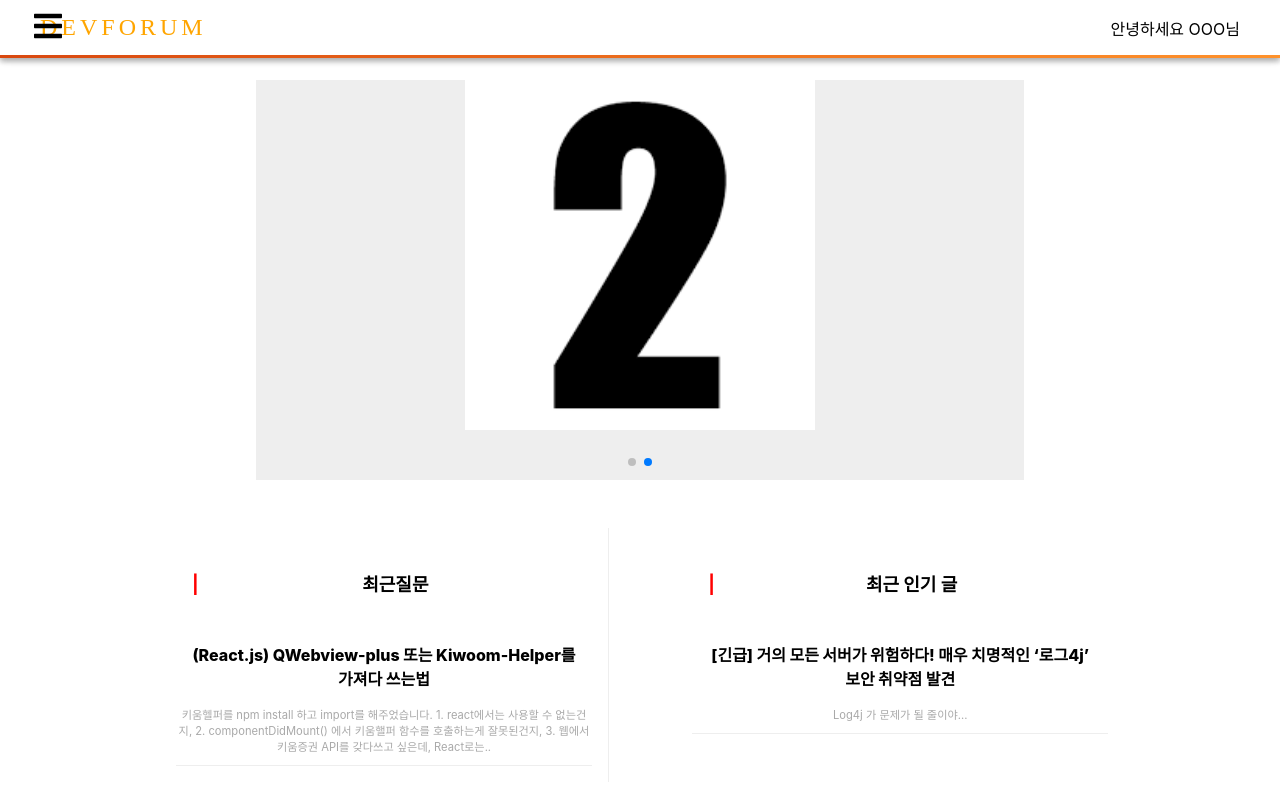
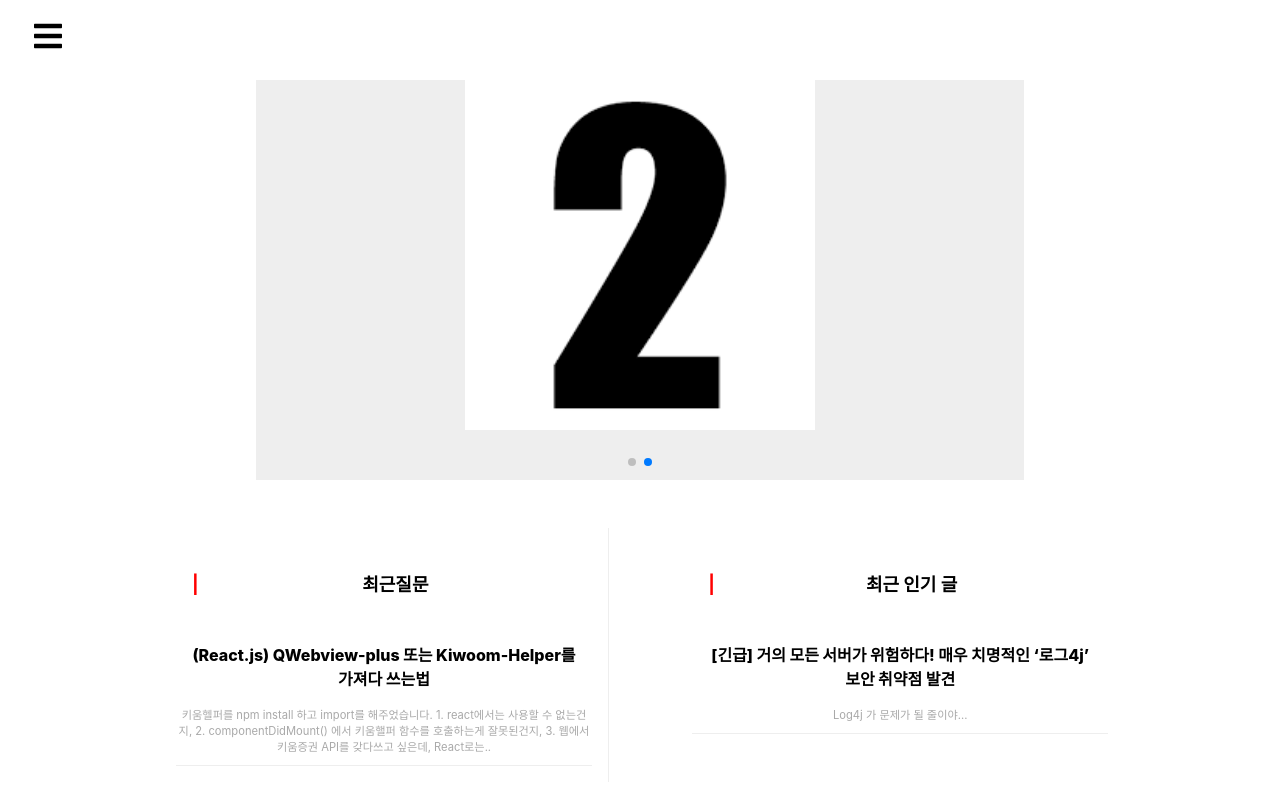
Before and after one commit to tissue-cell/DevForum_Front, a React (Create React App) app: page / in a window 1280 px wide. Shown: the top 792 px of the page. Built offline with nearby package versions, Linux system fonts and the light colour scheme.

Commit message:
Revert "feat : 헤더 추가"
This reverts commit 24b3069f0eb25200345014bafbb1a8ee9ade2e18.

```diff
--- a/package.json
+++ b/package.json
@@ -8,7 +8,6 @@
     "@testing-library/user-event": "^13.5.0",
     "axios": "^0.25.0",
     "http-proxy-middleware": "^2.0.3",
-    "open-color": "^1.9.1",
     "react": "^17.0.2",
     "react-dom": "^17.0.2",
     "react-google-recaptcha": "^2.1.0",
--- a/src/App.js
+++ b/src/App.js
@@ -20,9 +20,7 @@ function App() {
   return (
     <div>
       <BrowserRouter>
-      <Sidebar>
-        안녕하세요 OOO님
-      </Sidebar>
+      <Sidebar />
         <Routes>
           <Route path="/" element={<Index />}/>
           <Route path="/login" element={<Login />}/>
--- a/src/components/Sidebar.js
+++ b/src/components/Sidebar.js
@@ -5,83 +5,12 @@ import { Link } from 'react-router-dom';
 import { SidebarData } from './SidebarData';
 import { IconContext } from 'react-icons';
 import '../styles/Sidebar.css'
-import styled from 'styled-components';
-import oc from 'open-color';
-import { shadow, media } from '././styleUtil';
 
-// 상단 고정, 그림자
-const Positioner = styled.div`
-    display: flex;
-    flex-direction: column;
-    position: fixed;
-    top: 0px;
-    width: 100%;
-    ${shadow(1)}
-`;
-
-// 흰 배경, 내용 중간 정렬
-const WhiteBackground = styled.div`
-    background: white;
-    display: flex;
-    justify-content: center;
-    height: auto;
-`;
-
-// 해더의 내용
-const HeaderContents = styled.div`
-    width: 1200px;
-    height: 55px;
-    display: flex;
-    flex-direction: row;
-    align-items: center;
-
-    padding-right: 1rem;
-    padding-left: 1rem;
-
-    ${media.wide`
-        width: 992px;
-    `}
-
-    ${media.desktop`
-        width: 100%;
-    `}
-`;
-
-// 로고
-const Logo = styled.div`
-    font-size: 1.5rem;
-    letter-spacing: 4px;
-    color: orange;
-    font-family: 'Rajdhani';
-`;
-
-// 중간 여백
-const Spacer = styled.div`
-    flex-grow: 1;
-`;
-
-// 하단 그래디언트 테두리
-const GradientBorder = styled.div`
-    height: 3px;
-    background: linear-gradient(to right, ${oc.orange[9]}, ${oc.orange[5]});
-`;
-
-function Sidebar(props) {
+function Sidebar() {
     const [Sidebar, setSidebar] = useState(false);
     const showSidebar = ()=> setSidebar(!Sidebar);
     return (
         <>
-        <Positioner>
-            <WhiteBackground>
-                <HeaderContents>
-                    <Logo>DEVFORUM</Logo>
-                    <Spacer/>
-                    {props.children}
-                </HeaderContents>
-            </WhiteBackground>
-            <GradientBorder/>
-        </Positioner>
-
          <IconContext.Provider value={{ color: 'black' }}>
             <div className="navbar">
               <Link to="#" className="menu-bars">
--- a/src/components/styleUtil.js
+++ /dev/null
@@ -1,31 +0,0 @@
-import { css } from 'styled-components';
-
-// 미디어 쿼리 헬퍼: https://www.styled-components.com/docs/advanced#media-templates 참조
-export const sizes = {
-    wide: '1200px',
-    desktop: '992px',
-    tablet: '768px',
-    phone: '376px'
-};
-
-export const media = Object.keys(sizes).reduce((acc, label) => {
-    acc[label] = (...args) => css`
-        @media (max-width: ${sizes[label]}) {
-            ${css(...args)}
-        }
-    `;
-    return acc;
-}, {});
-
-// 그림자 효과: https://codepen.io/sdthornton/pen/wBZdXq 기반
-export const shadow = (weight) => {
-    const shadows = [
-        css`box-shadow: 0 1px 3px rgba(0,0,0,0.12), 0 1px 2px rgba(0,0,0,0.24);`,
-        css`box-shadow: 0 3px 6px rgba(0,0,0,0.16), 0 3px 6px rgba(0,0,0,0.23);`,
-        css`box-shadow: 0 10px 20px rgba(0,0,0,0.19), 0 6px 6px rgba(0,0,0,0.23);`,
-        css`box-shadow: 0 14px 28px rgba(0,0,0,0.25), 0 10px 10px rgba(0,0,0,0.22);`,
-        css`box-shadow: 0 19px 38px rgba(0,0,0,0.30), 0 15px 12px rgba(0,0,0,0.22);`
-    ];
-
-    return shadows[weight];
-};
--- a/src/styles/Sidebar.css
+++ b/src/styles/Sidebar.css
@@ -8,21 +8,18 @@
   .menu-bars{
     margin-left: 2rem;
     font-size: 2rem;
-    z-index: 99;
-    margin-top: -20px;
     background:none;
 
   }
   .nav-menu {
-    background-color: rgb(253,126,20);
-    width: 300px;
+    background-color: grey;
+    width: 350px;
     height:100%;
     display:flex;
     position:fixed;
     top:0;
     left:-100%;
-    z-index: 100;
-    transition: 750ms;
+    transition: 850ms;
 
   }
   .nav-menu.active {
@@ -40,7 +37,7 @@
   }
   .nav-text a {
     text-decoration: none;
-    color: #d3dfff;
+    color: #f5f5f5;
     font-size: 18px;
     width: 95%;
     height: 100%;
@@ -50,13 +47,13 @@
     border-radius: 4px;
   }
   .nav-text a:hover{
-    background-color: rgb(255,192,120);
+    background-color: #405268;
   }
   .nav-menu-items {
     width:100%;
   }
   .navbar-toggle {
-    background-color: rgb(253,126,20);
+    background-color: grey;
     width:100%;
     height: 80px;
     display: flex;
```
Also changed, not shown: 1 other file (tests, documents, lock files or other folders).
